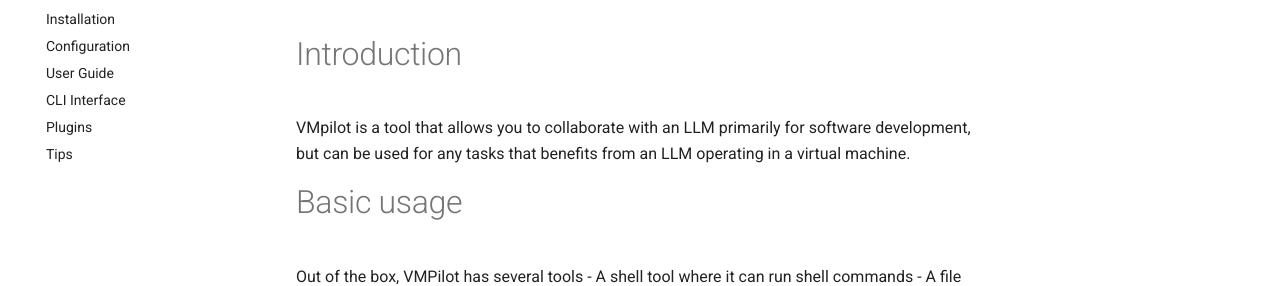
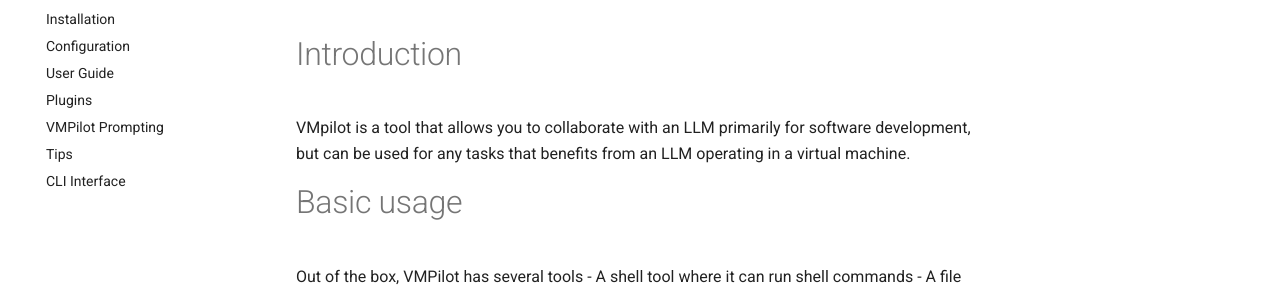
Before and after one commit to drorm/vmpilot, an MkDocs documentation site: the page built from docs/source/index.md, in a window 1280 px wide. Shown: the part 146-432 px from the top of the page. Built offline with MkDocs 1.6.1 and Material for MkDocs 9.7.7, drawn with Linux system fonts in a browser that asks for light colours; comment, search, counter and statistics services are not loaded.

Commit message:
Update mkdocs.yml: Add VMPilot Prompting and re-order CLI Interface section

```diff
--- a/docs/mkdocs.yml
+++ b/docs/mkdocs.yml
@@ -15,13 +15,15 @@ nav:
   - Installation: installation.md
   - Configuration: configuration.md
   - User Guide: user-guide.md
+  - Plugins: plugins.md
+  - VMPilot Prompting: prompting.md
+  - Tips: tips.md
   - CLI Interface: cli.md
-  - Plugins: plugins.md
-  - Tips: tips.md
 
 markdown_extensions:
   - pymdownx.highlight:
       anchor_linenums: true
+  - pymdownx.superfences
   - pymdownx.inlinehilite
   - pymdownx.snippets
   - pymdownx.superfences
```
